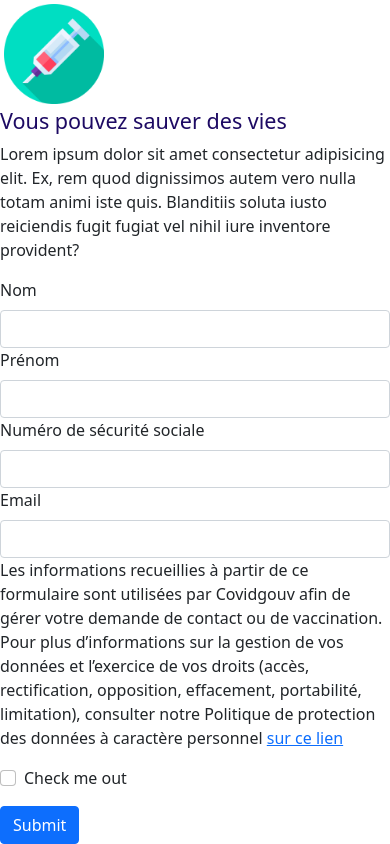
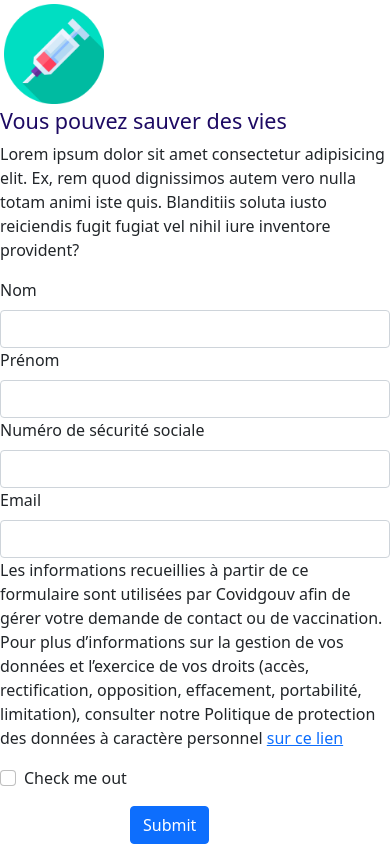
Before and after one commit to larakii1/covidgouv, a plain HTML site: page index.html in a window 390 px wide. Shown: the part 3491-4335 px from the top of the page. Drawn offline with nearby package versions, Linux system fonts and the light colour scheme; files that its build step writes are made by us from their sources; a script that the page names is missing.

Commit message:
config prod

```diff
--- a/index.html
+++ b/index.html
@@ -86,6 +86,11 @@
             #test .container {
                 position: relative;
                 top: 57px;
+            }
+
+            #btn {
+                position: relative;
+                left: 130px
             }
         }
 
@@ -428,7 +433,7 @@
                     <input type="checkbox" class="form-check-input" id="exampleCheck1">
                     <label class="form-check-label" for="exampleCheck1">Check me out</label>
                 </div>
-                <button type="submit" class="btn btn-primary">Submit</button>
+                <button id="btn" type="submit" class="btn btn-primary">Submit</button>
             </form>
 
 
```
